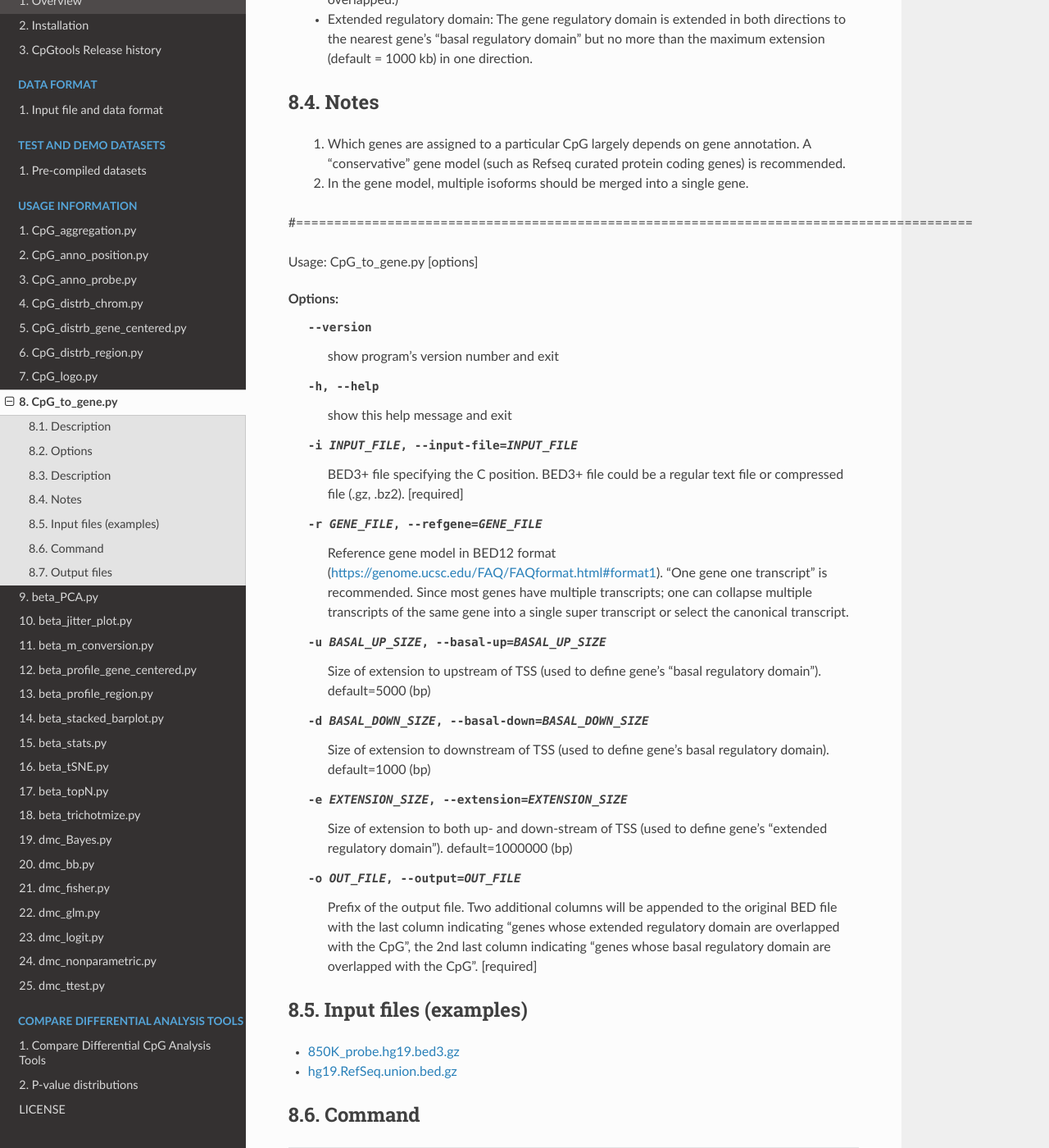
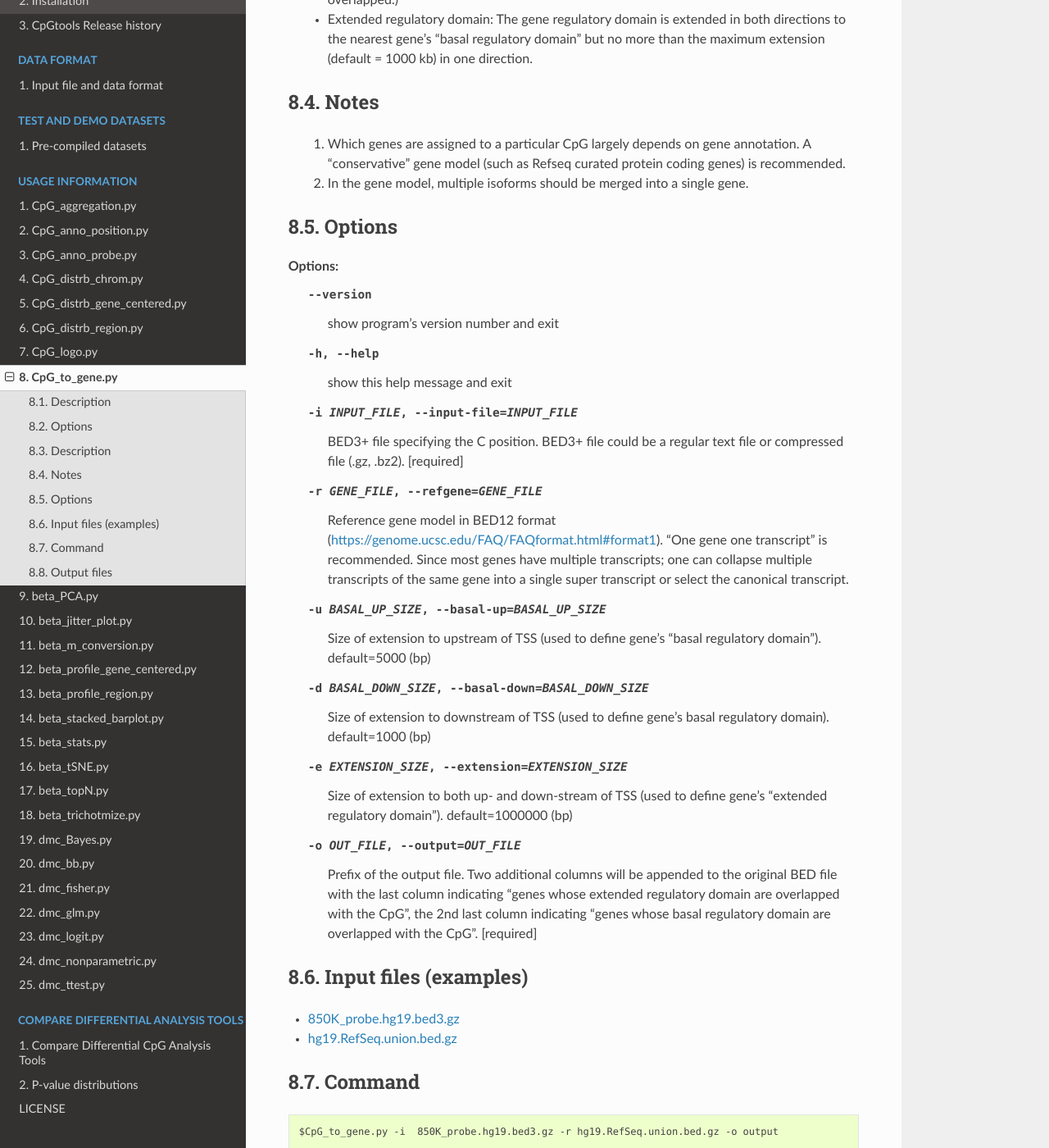
Before and after one commit to liguowang/cpgtools, a Sphinx documentation site: the page built from docs/source/demo/CpG_to_gene.rst, in a window 1280 px wide and 1400 px high, scrolled down 1260 px. Shown: the whole window at 82% size. Built offline with Sphinx 7.4.7 and the Read the Docs theme 2.0.0, drawn with Linux system fonts in a browser that asks for light colours.

Commit message:
update CpG_to_gene.rst

```diff
--- a/docs/source/demo/CpG_to_gene.rst
+++ b/docs/source/demo/CpG_to_gene.rst
@@ -55,9 +55,11 @@ Notes
  1. Which genes are assigned to a particular CpG largely depends on gene annotation. A
     "conservative" gene model (such as Refseq curated protein coding genes) is recommended.
  2. In the gene model, multiple isoforms should be merged into a single gene.
-#=========================================================================================
 
-Usage: CpG_to_gene.py [options]
+
+
+Options
+-------
 
 
 Options:
```
